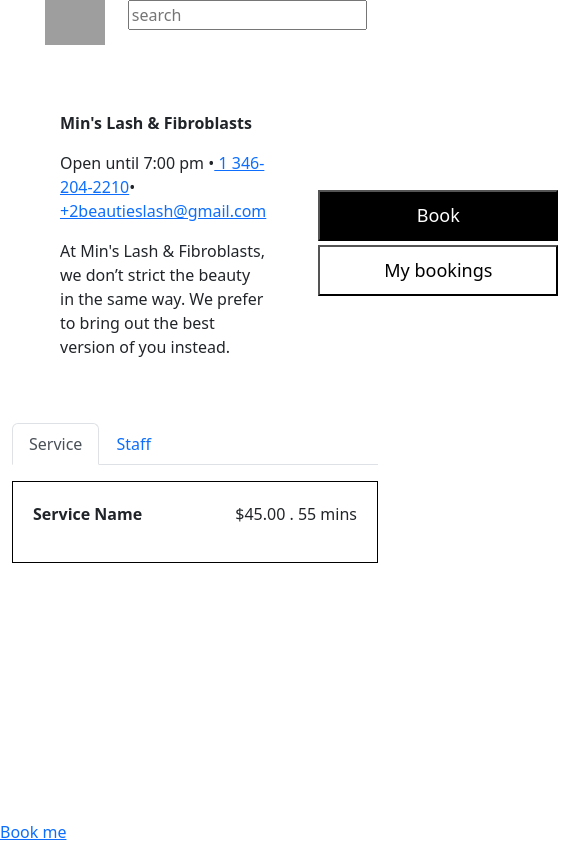
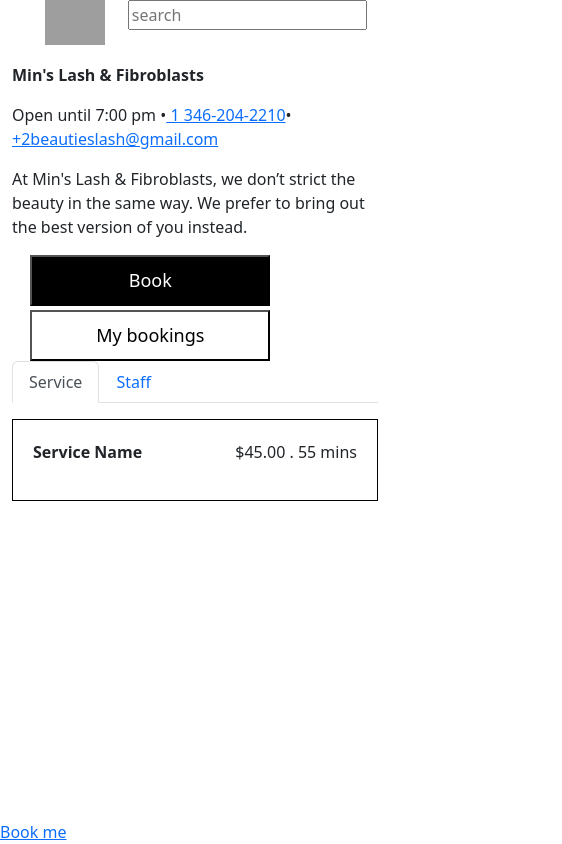
Before and after one commit to PS-DT/React-App, a React (Create React App) app: page / in a window 390 px wide. Shown: the whole page, 562 px wide, since content can reach past the window. Built offline with nearby package versions, Linux system fonts and the light colour scheme; grey boxes are pictures that could not be loaded.

Commit message:
responsive banner

```diff
--- a/src/App.js
+++ b/src/App.js
@@ -28,39 +28,29 @@ function App() {
 function Banner() {
   return (
     <>
-
-      {/* <div className="App">
-      </div> */}
-
-      {/* <ThemeProvider
-        breakpoints={['xxxl', 'xxl', 'xl', 'lg', 'md', 'sm', 'xs', 'xxs']}
-        minBreakpoint="xxs"
-      >
-
-      </ThemeProvider> */}
-
-      <div className="d-flex banner">
-
-        <div className="p-5 flex-fill align-self-center">
+      <div className="d-flex banner justify-content-between flex-sm-nowrap flex-wrap">
+        <div className="">
           <p><b>Min's Lash & Fibroblasts</b></p>
           <p>
             Open until 7:00 pm
             •<a href="tel: +1 346-204-2210" >  1 346-204-2210</a>
             •<a href="%202beautieslash@gmail.com" >  +2beautieslash@gmail.com</a>
-
           </p>
           <p> At Min's Lash & Fibroblasts, we don’t strict the beauty in the same way. We prefer to bring out the best version of you instead. </p>
         </div>
-        <div className="p-1 flex-fill align-self-center">
-          <button className="book">Book</button>
-          <br></br>
-          <button className="bookings">My bookings</button>
+        <div className="banner-button">
+          <div>
+            <button className="book">Book</button>
+            <br></br>
+            <button className="bookings">My bookings</button></div>
         </div>
       </div>
-
     </>
   );
 }
+
+
+
 
 function NavControl() {
   const team = [{ name: "Loc" }, { name: "Tung" }, { name: "Tay" }]
@@ -120,7 +110,7 @@ function Service() {
         <p><a href="#" className="service_button">Book me</a></p>
       </div>
       <div>
-        <text  className="price_time"> $45.00 . 55 mins</text>
+        <text className="price_time"> $45.00 . 55 mins</text>
       </div>
 
     </div>
--- a/src/index.css
+++ b/src/index.css
@@ -25,11 +25,18 @@ code {
 .banner{
   padding-top: 5%;
 }
+
 .banner-button{
   text-align: center;
   display: inline-block;
   height: 100%;
   vertical-align: middle;
+  margin-left: 5%;
+}
+
+.statement.p{
+  font-size: 1rem;
+  padding-right: -10px;
 }
 
 .book{
```
